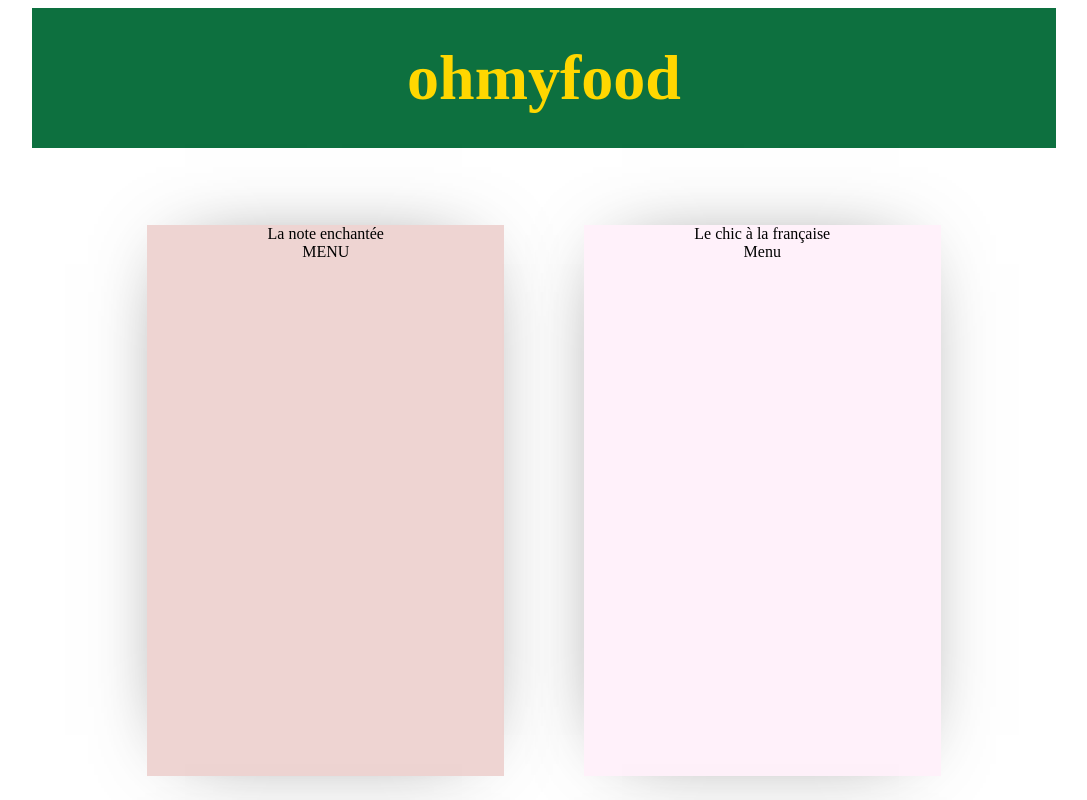
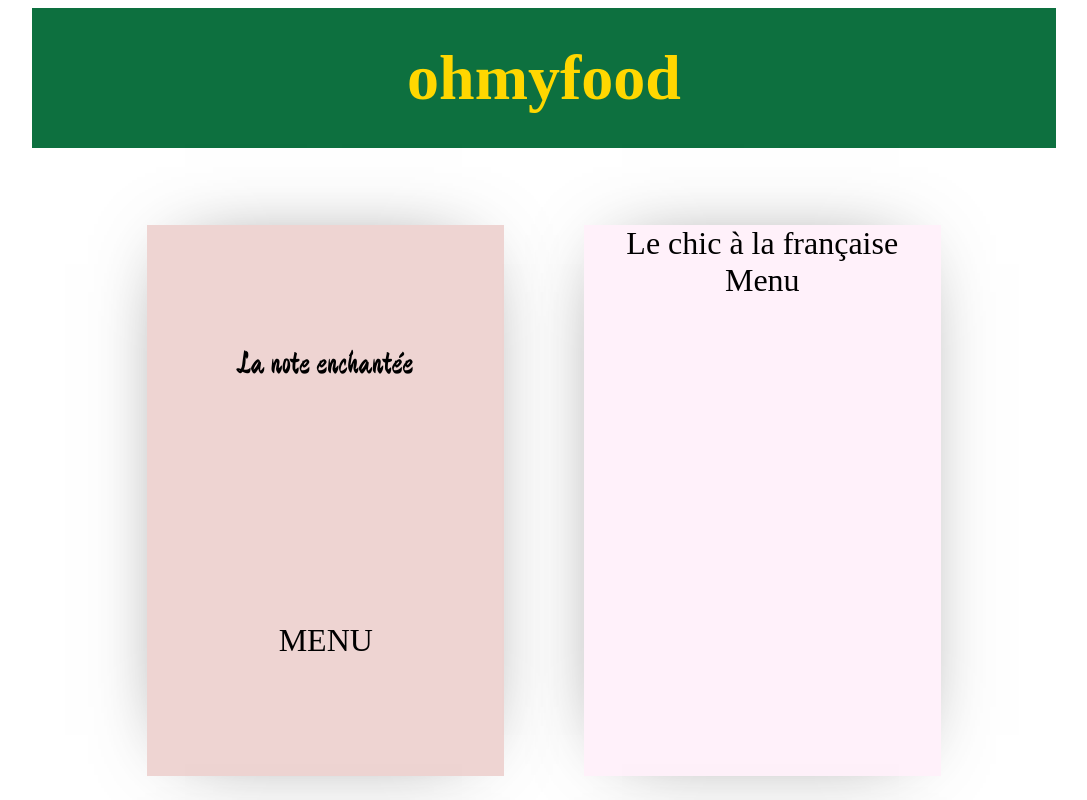
Before and after one commit to SvoronaM/Ohmyfood_projet_3, a plain HTML site: page index.html in a window 1280 px wide. Shown: the top 800 px of the page, without its empty margins (104-1191 px from the left). Drawn offline with Linux system fonts and the light colour scheme.

Commit message:
menu_1_1
Signed-off-by: SvoronaM <sergeymigal@gmail.com>

```diff
--- a/index.html
+++ b/index.html
@@ -21,7 +21,10 @@
       </header>
       <section>
         <div id="menu">
-          <div class="menu_1">La note enchantée</br>MENU</div>
+          <div class="menu_1">
+            <div class="menu_1_1">La note enchantée</div>
+            <div class="menu_1_2">MENU</div>
+          </div>
           <div class="menu_2">Le chic à la française</br>Menu</div>
         </div>
         <div id="menu_0">
--- a/style.css
+++ b/style.css
@@ -33,6 +33,11 @@ section
     margin-left: 19%;
     margin-right: 19%;
 }
+@font-face
+{
+	font-family: 'Devonshire-Regular';
+    src: url('Devonshire-Regular.ttf');
+}
 #menu,
 #menu_0
 {
@@ -61,10 +66,23 @@ section
     box-shadow: -2px -1px 80px -40px rgba(0,0,0,0.7);
     margin-top: 0%;
     margin-bottom: 0%;
+    font-size: 2em;
 }
 .menu_1
 {
     background-color: #eed4d2;
+    display: flex;
+    flex-direction: column;
+    justify-content: space-between;
+}
+.menu_1_1
+{
+    margin: auto;
+    font-family: 'Devonshire-Regular';
+}
+.menu_1_2
+{
+    margin: auto;
 }
 .menu_2
 {
```
